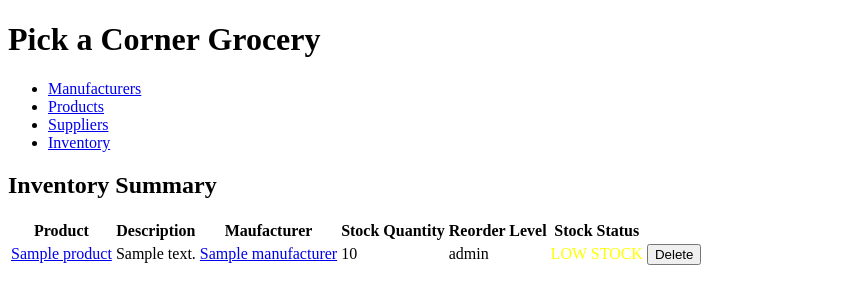
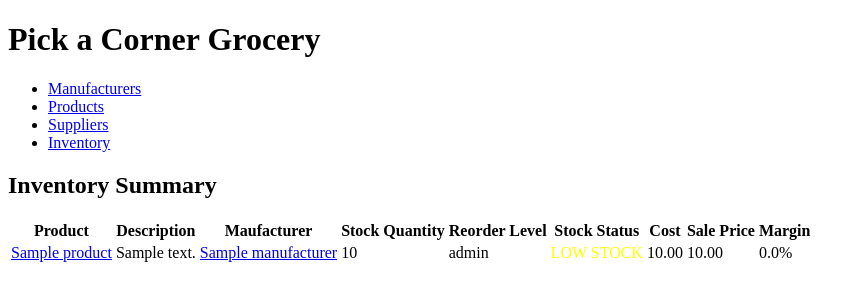
Before and after one commit to murrayscott/project1, a Flask app: page /inventory in a window 1280 px wide. Shown: the top 304 px of the page, without its empty margins (0-865 px from the left). Run offline with Flask 2, Linux system fonts and the light colour scheme; a database or web service that is not in the repository returns one stand-in record (values such as "Sample title"); some libraries are stand-ins or nearby versions.

Commit message:
added formatting to prices to force to 2 decimal places also added margin to inventory page

```diff
--- a/templates/inventory/index.html
+++ b/templates/inventory/index.html
@@ -11,6 +11,9 @@
     <th>Stock Quantity</th>
     <th>Reorder Level</th>
     <th>Stock Status</th>
+    <th>Cost</th>
+    <th>Sale Price</th>
+    <th>Margin</th>
   </tr>
   {% for supplier in suppliers %}
   <tr>
@@ -29,11 +32,9 @@
             <a class = "orange">VERY LOW STOCK</a>
         {% endif %}
     </td>
-    <td>
-      <form action="/suppliers/{{ supplier.id }}/delete" method="POST">
-        <input type="submit" value="Delete" />
-      </form>
-    </td>
+    <td>{{ '%0.2f' |format(supplier.product.cost|float) }}</td>
+    <td>{{ '%0.2f' |format(supplier.product.selling_price|float) }}</td>
+    <td>{{ (((supplier.product.selling_price - supplier.product.cost)/ supplier.product.selling_price)*100)|round(1,'common') }}%</td>
   </tr>
   {% endfor %}
 </table>
```
